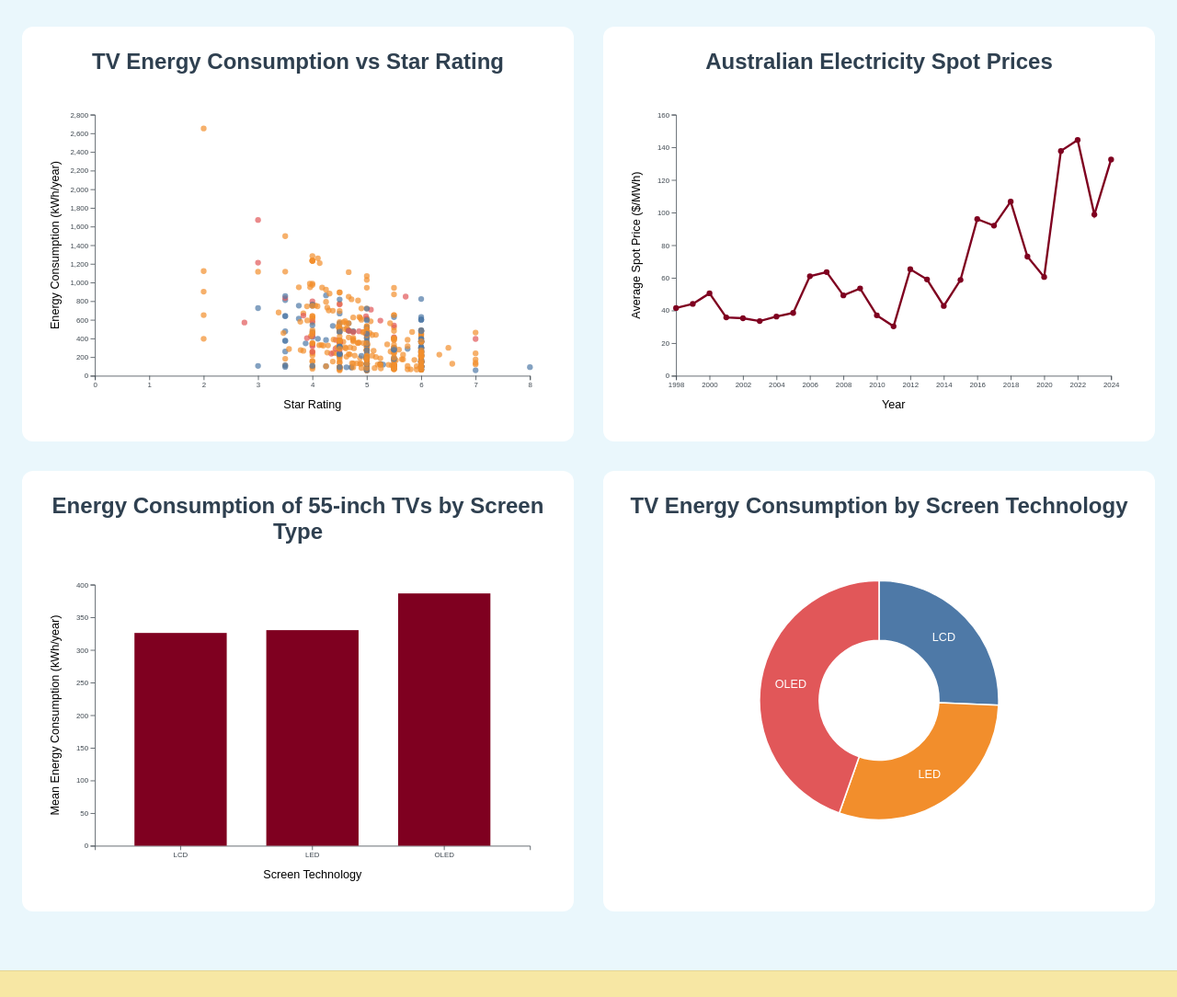
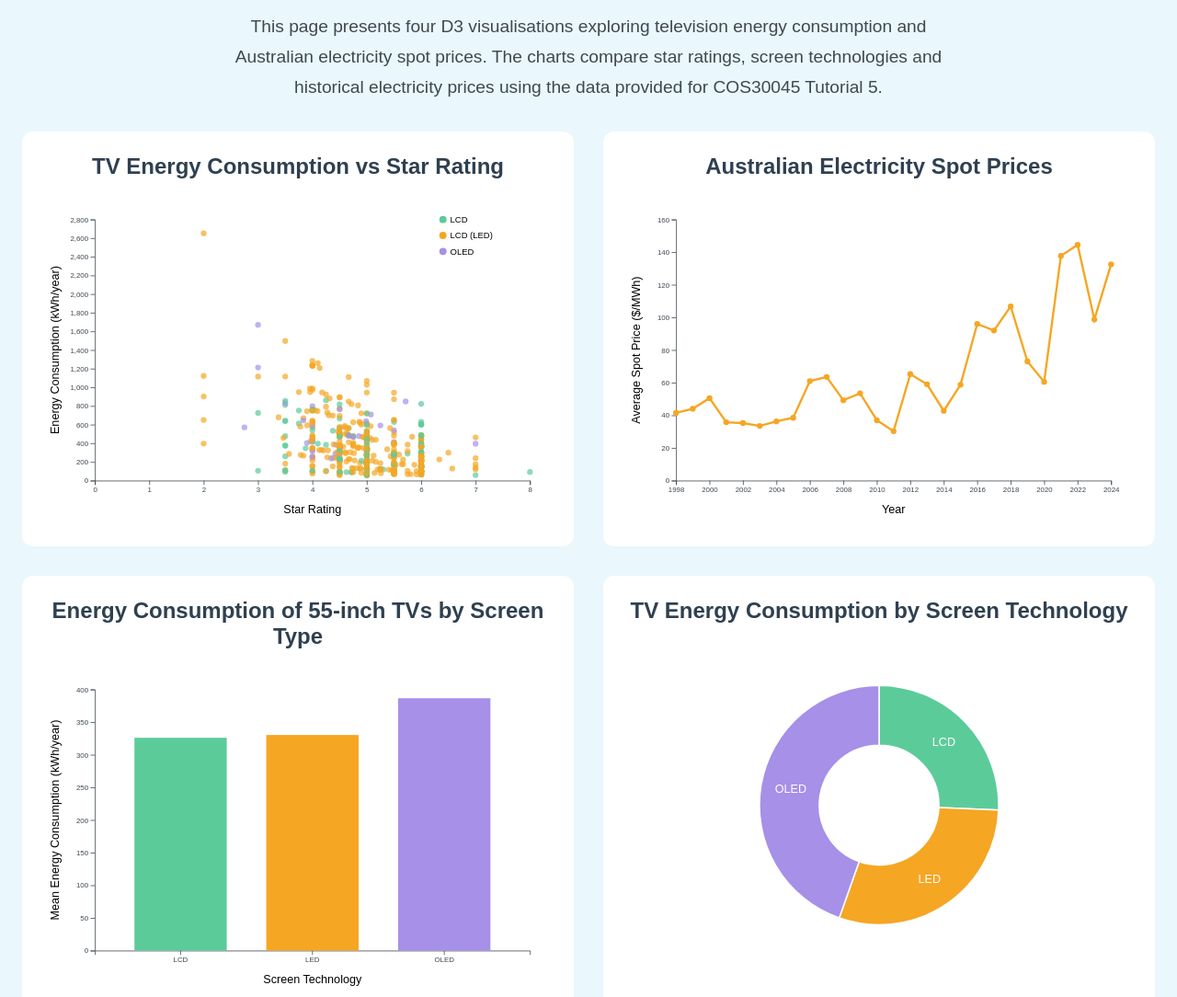
Before and after one commit to Wee1021/COS30045_T05, a plain HTML site: page index.html in a window 1280 px wide. Shown: the part 165-1249 px from the top of the page at 92% size. Drawn offline with nearby package versions, Linux system fonts and the light colour scheme.

Commit message:
Unify chart colours with website theme

```diff
--- a/index.html
+++ b/index.html
@@ -30,6 +30,13 @@
 
   <main class="main">
     <h1>Appliance Energy Consumption</h1>
+
+    <p class="intro">
+      This page presents four D3 visualisations exploring television energy
+      consumption and Australian electricity spot prices. The charts compare
+      star ratings, screen technologies and historical electricity prices
+      using the data provided for COS30045 Tutorial 5.
+    </p>
 
     <section class="charts-grid">
       <article class="chart-card">
@@ -86,6 +93,6 @@
   <script src="js/scatter.js"></script>
   <script src="js/line.js"></script>
   <script src="js/bar.js"></script>
-  <script src="js/pie.js"></script>
+  <script src="js/donut.js"></script>
 </body>
 </html>
--- a/js/bar.js
+++ b/js/bar.js
@@ -40,6 +40,10 @@ d3.csv(
       .nice()
       .range([innerHeight, 0]);
 
+    const colorScale = d3.scaleOrdinal()
+      .domain(["LCD", "LED", "OLED"])
+      .range(["#5CCB9A", "#F5A623", "#A690E8"]);
+
     innerChart
       .append("g")
       .attr("transform", `translate(0, ${innerHeight})`)
@@ -59,7 +63,7 @@ d3.csv(
       .attr("height", d =>
         innerHeight - yScale(d.energyConsumption)
       )
-      .attr("fill", "#7F0020");
+      .attr("fill", d => colorScale(d.screenTech));
 
     svg
       .append("text")
--- a/js/pie.js
+++ b/js/donut.js
@@ -26,8 +26,8 @@ d3.csv(
       );
 
     const colorScale = d3.scaleOrdinal()
-      .domain(data.map(d => d.screenTech))
-      .range(d3.schemeTableau10);
+      .domain(["LCD", "LED", "OLED"])
+      .range(["#5CCB9A", "#F5A623", "#A690E8"]);
 
     const pieGenerator = d3.pie()
       .value(d => d.energyConsumption)
--- a/js/line.js
+++ b/js/line.js
@@ -58,7 +58,7 @@ d3.csv("data/Ex5_ARE_Spot_Prices.csv", d => ({
       .datum(data)
       .attr("d", lineGenerator)
       .attr("fill", "none")
-      .attr("stroke", "#7F0020")
+      .attr("stroke", "#F5A623")
       .attr("stroke-width", 3);
 
     innerChart
@@ -68,7 +68,7 @@ d3.csv("data/Ex5_ARE_Spot_Prices.csv", d => ({
       .attr("cx", d => xScale(d.year))
       .attr("cy", d => yScale(d.averagePrice))
       .attr("r", 4)
-      .attr("fill", "#7F0020");
+      .attr("fill", "#F5A623");
 
     svg
       .append("text")
--- a/js/scatter.js
+++ b/js/scatter.js
@@ -41,8 +41,8 @@ d3.csv("data/Ex5_TV_energy.csv", d => ({
       .range([innerHeight, 0]);
 
     const colorScale = d3.scaleOrdinal()
-      .domain([...new Set(data.map(d => d.screenTech))])
-      .range(d3.schemeTableau10);
+      .domain(["LCD", "LCD (LED)", "OLED"])
+      .range(["#5CCB9A", "#F5A623", "#A690E8"]);
 
     const bottomAxis = d3.axisBottom(xScale);
 
@@ -67,6 +67,31 @@ d3.csv("data/Ex5_TV_energy.csv", d => ({
       .attr("fill", d => colorScale(d.screenTech))
       .attr("opacity", 0.7);
 
+      const screenTypes = colorScale.domain();
+
+      const legend = svg
+        .append("g")
+        .attr("transform", `translate(${width - 150}, 30)`);
+
+      screenTypes.forEach((screenType, index) => {
+
+        const legendItem = legend
+          .append("g")
+          .attr("transform", `translate(0, ${index * 22})`);
+
+        legendItem
+          .append("circle")
+          .attr("r", 5)
+          .attr("fill", colorScale(screenType));
+
+        legendItem
+          .append("text")
+          .attr("x", 10)
+          .attr("y", 4)
+          .style("font-size", "12px")
+          .text(screenType);
+      });
+
     svg
       .append("text")
       .attr("x", margin.left + innerWidth / 2)
```
